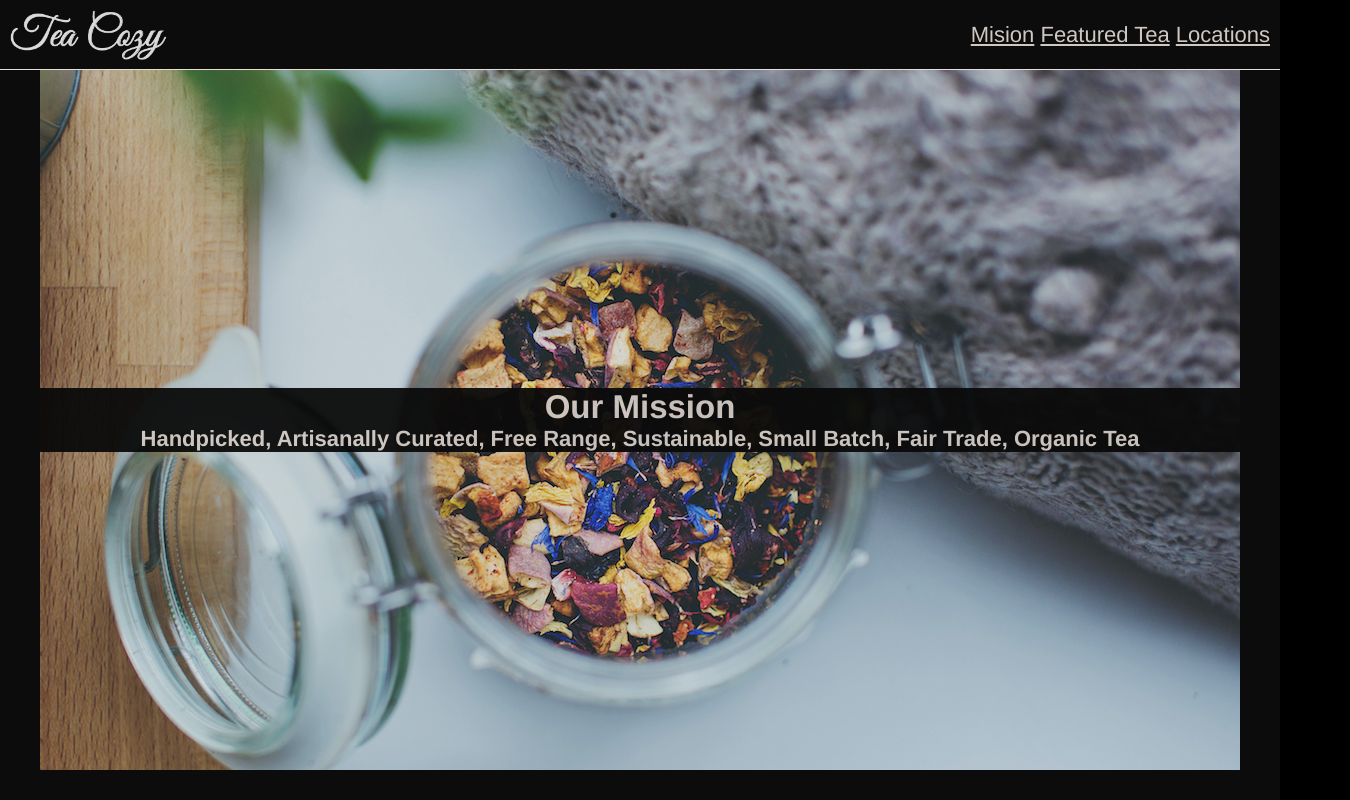
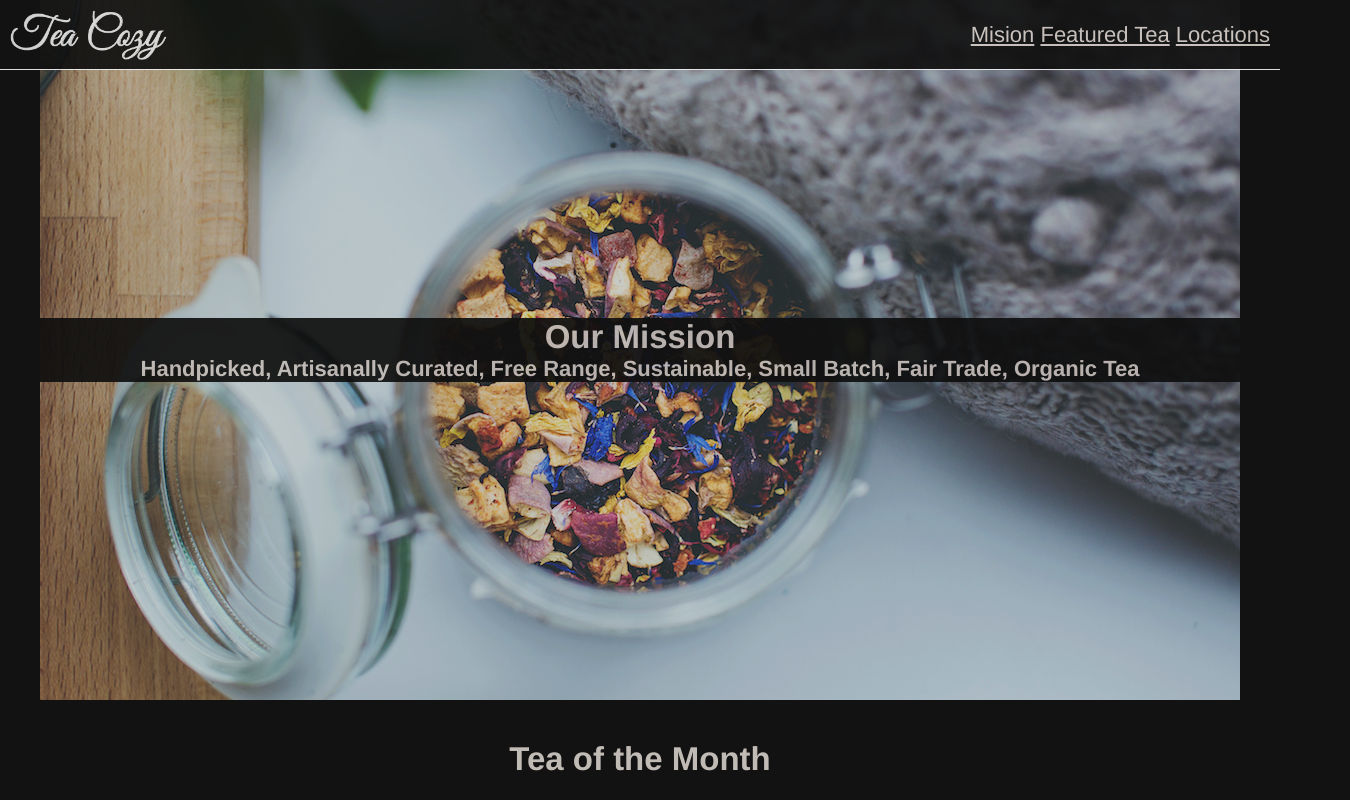
Before and after one commit to alonsoayalar/TeaCozy, a plain HTML site: page index.html in a window 1280 px wide. Shown: the top 800 px of the page, 1350 px wide, since content can reach past the window. Drawn offline with Linux system fonts and the light colour scheme.

Commit message:
Finished

```diff
--- a/resources/css/style.css
+++ b/resources/css/style.css
@@ -5,7 +5,7 @@
   font-size: 22px;
   color:seashell;
   background-color: black;
-  opacity: 0.95;
+  opacity: 0.93;
   text-align: center;
 }
 
@@ -17,6 +17,11 @@
   display: flex;
   justify-content: space-between;
   align-items: center;
+  width: 100%;
+  margin: 0;
+  position: fixed;
+  border-bottom: 1px solid white;
+  z-index: 3;
 }
 
 .header img {
@@ -167,7 +172,7 @@ h4 {
 
 .copyright {
   display:flex;
-  width: 1200px;
+  width: 1180px;
 }
 
 .copyright h5 {
@@ -175,4 +180,6 @@ h4 {
   justify-content: flex-start;
   text-align: left;
   width:100%;
+  position: absolute;
+  margin-left: 20px;
 }
```
